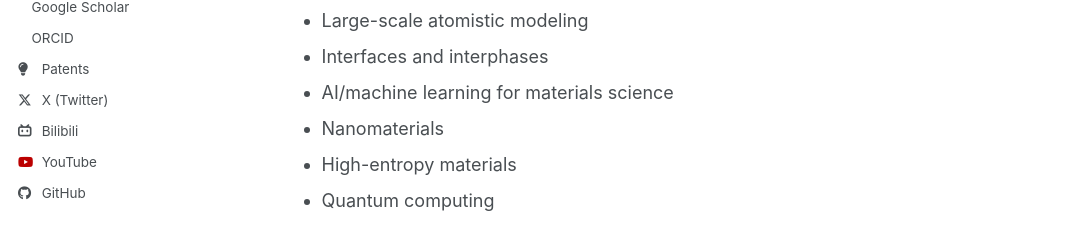
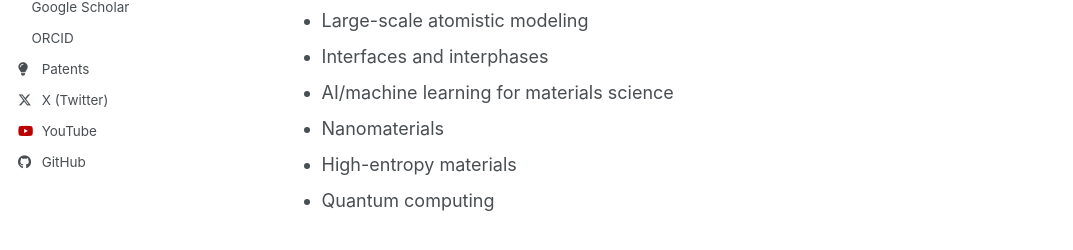
Before and after one commit to yifeimo/yifeimo.github.io, a Jekyll site: the page built from _pages/about.md, in a window 1280 px wide. Shown: the part 631-881 px from the top of the page, without its empty margins (0-1073 px from the left). Built offline with Jekyll 4.4.1, drawn with Linux system fonts in a browser that asks for light colours; a style sheet for code colours, icons or effects is not loaded.

Commit message:
Comment out Bilibili link in sidebar

```diff
--- a/_config.yml
+++ b/_config.yml
@@ -57,7 +57,7 @@ author:
 
   # Social media
   artstation       : # Username
-  bilibili         : "594039270" # User ID
+  # bilibili         : "594039270" # User ID
   bluesky          : # Replace this with you Bluesky username
   facebook         : # Username
   flickr           : # Username
```
